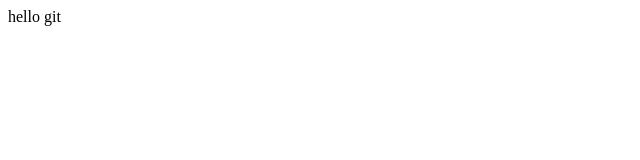
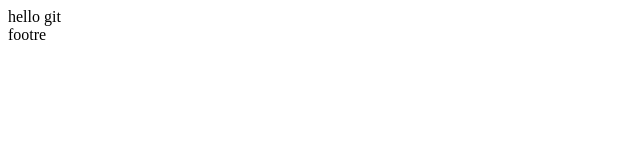
Before and after one commit to tranthanh217/changePrice, a plain HTML site: page index.html in a window 1280 px wide. Shown: the full height of the page, 0-640 px from the left. Drawn offline with Linux system fonts and the light colour scheme.

Commit message:
tao nhanh moi

```diff
--- a/index.html
+++ b/index.html
@@ -9,6 +9,9 @@
 
 <body>
     <div>hello git</div>
+    <footer>
+        footre
+    </footer>
 </body>
 
 </html>
```
